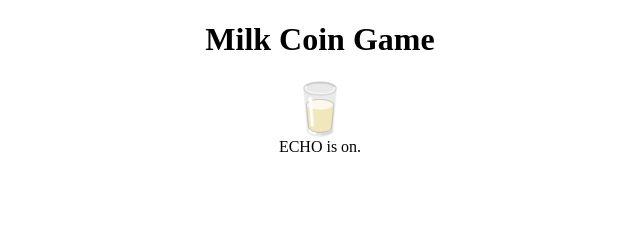
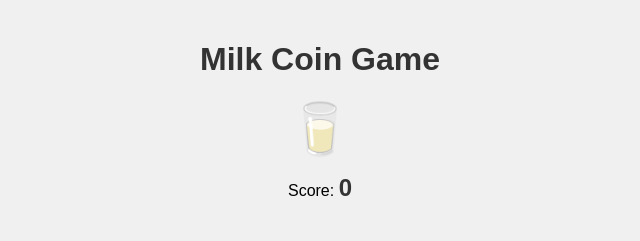
Before and after one commit to 0Nolmts/Milk, a plain HTML site: page index.html in a window 1280 px wide. Shown: the whole page, without its empty margins (320-960 px from the left). Drawn offline with Linux system fonts and the light colour scheme.

Commit message:
Add files via upload

```diff
--- a/index.html
+++ b/index.html
@@ -4,23 +4,14 @@
     <meta charset="UTF-8">
     <meta name="viewport" content="width=device-width, initial-scale=1.0">
     <title>Milk Coin Game</title>
-    <style>
-        body { text-align: center; }
-        .coin { font-size: 50px; cursor: pointer; }
-    </style>
+    <link rel="stylesheet" href="style.css">
 </head>
 <body>
     <h1>Milk Coin Game</h1>
     <div id="game">
         <span class="coin">🥛</span>
+        <p>Score: <span id="score">0</span></p>
     </div>
-    <script>
-        let score = 0;
-        document.querySelector('.coin').addEventListener('click', () => {
-            score++;
-            alert(`Score: ${score}`);
-        });
-    </script>
+    <script src="script.js"></script>
 </body>
 </html>
-ECHO is on.
--- /dev/null
+++ b/script.js
@@ -0,0 +1,6 @@
+let score = 0;
+
+document.querySelector('.coin').addEventListener('click', () => {
+    score++;
+    document.getElementById('score').innerText = score;
+});
--- /dev/null
+++ b/style.css
@@ -0,0 +1,27 @@
+body {
+    text-align: center;
+    font-family: Arial, sans-serif;
+    background-color: #f0f0f0;
+    margin: 0;
+    padding: 20px;
+}
+
+h1 {
+    color: #333;
+}
+
+#game {
+    margin-top: 20px;
+}
+
+.coin {
+    font-size: 50px;
+    cursor: pointer;
+    user-select: none;
+}
+
+#score {
+    font-size: 24px;
+    font-weight: bold;
+    color: #333;
+}
```
